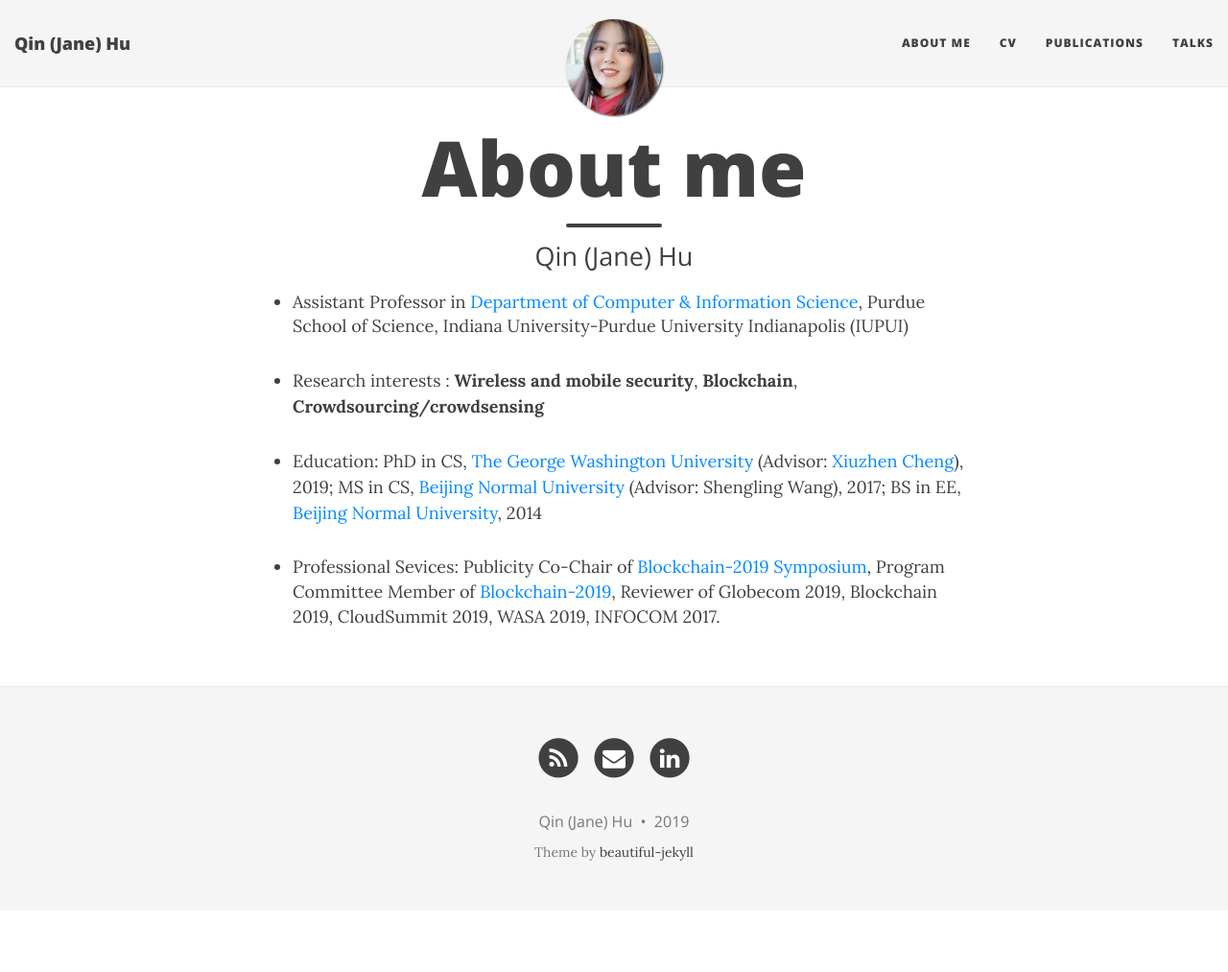
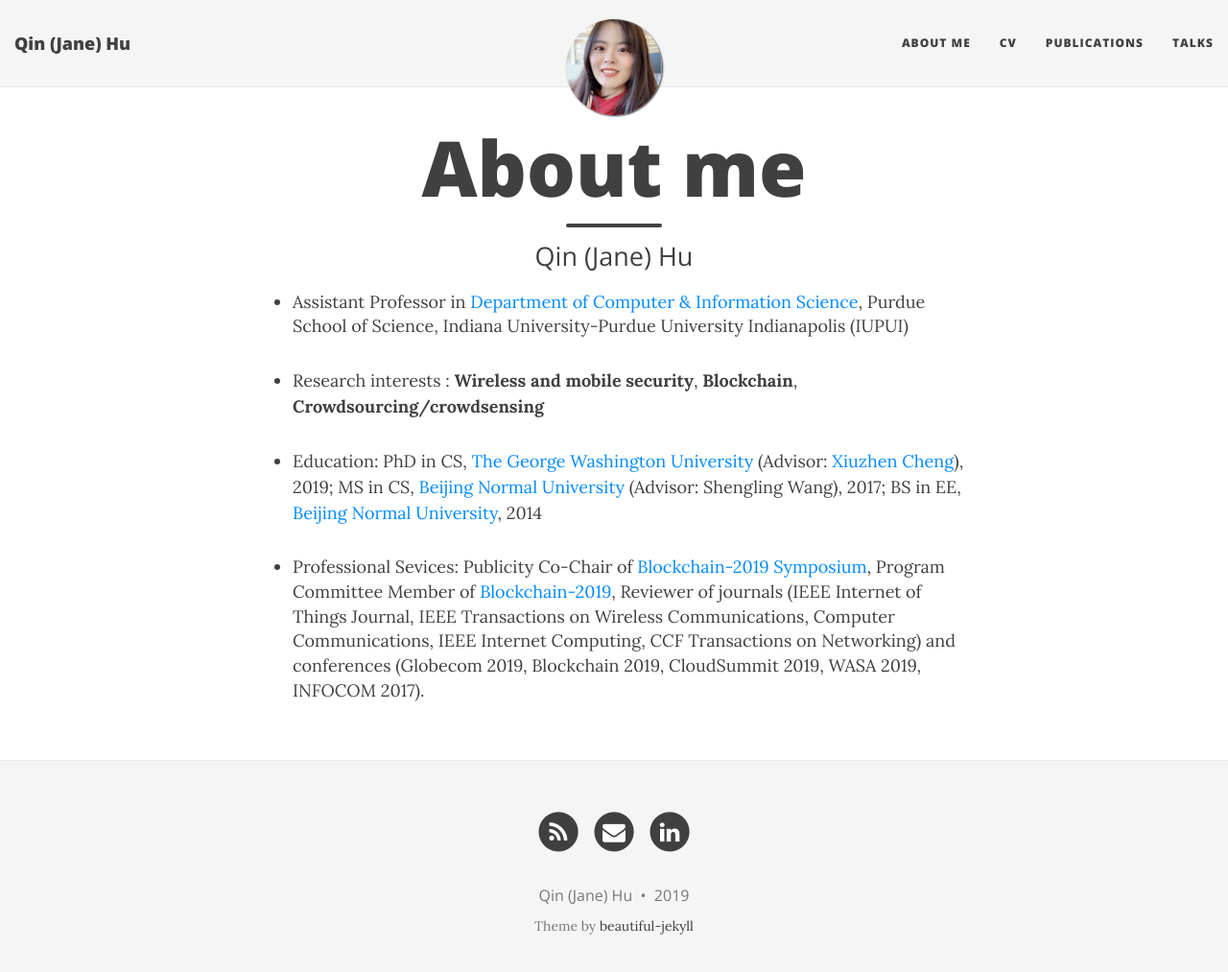
Before and after one commit to qinhu2010/qinhu2010.github.io, a Jekyll site: the page built from aboutme.md, in a window 1280 px wide and 1026 px high. Shown: the top 1013 px of the window at 96% size. Built offline with Jekyll 4.4.1, drawn with Linux system fonts in a browser that asks for light colours; nearby versions of some CDN libraries.

Commit message:
Update aboutme.md

```diff
--- a/aboutme.md
+++ b/aboutme.md
@@ -16,4 +16,4 @@
 [comment]: <- I received B.S. in Electronic Engineering at the [College of Information Science and Technology](http://cisten.bnu.edu.cn/) in [Beijing Normal University](https://english.bnu.edu.cn/) with Outstanding Graduates award in July, 2014.>
 [comment]: <- I received [M.S.](http://bigdata.bnu.edu.cn/zh/qin-hu/) in Computer Science at the [College of Information Science and Technology](http://cisten.bnu.edu.cn/) in [Beijing Normal University](https://english.bnu.edu.cn/) with Outstanding Graduates award in July, 2017.>
 
-- Professional Sevices: Publicity Co-Chair of [Blockchain-2019 Symposium](http://www.blockchain-ieee.org/symposium.php), Program Committee Member of [Blockchain-2019](http://www.blockchain-ieee.org/), Reviewer of Globecom 2019, Blockchain 2019, CloudSummit 2019, WASA 2019, INFOCOM 2017.
+- Professional Sevices: Publicity Co-Chair of [Blockchain-2019 Symposium](http://www.blockchain-ieee.org/symposium.php), Program Committee Member of [Blockchain-2019](http://www.blockchain-ieee.org/), Reviewer of journals (IEEE Internet of Things Journal, IEEE Transactions on Wireless Communications, Computer Communications, IEEE Internet Computing, CCF Transactions on Networking) and conferences (Globecom 2019, Blockchain 2019, CloudSummit 2019, WASA 2019, INFOCOM 2017).
```
